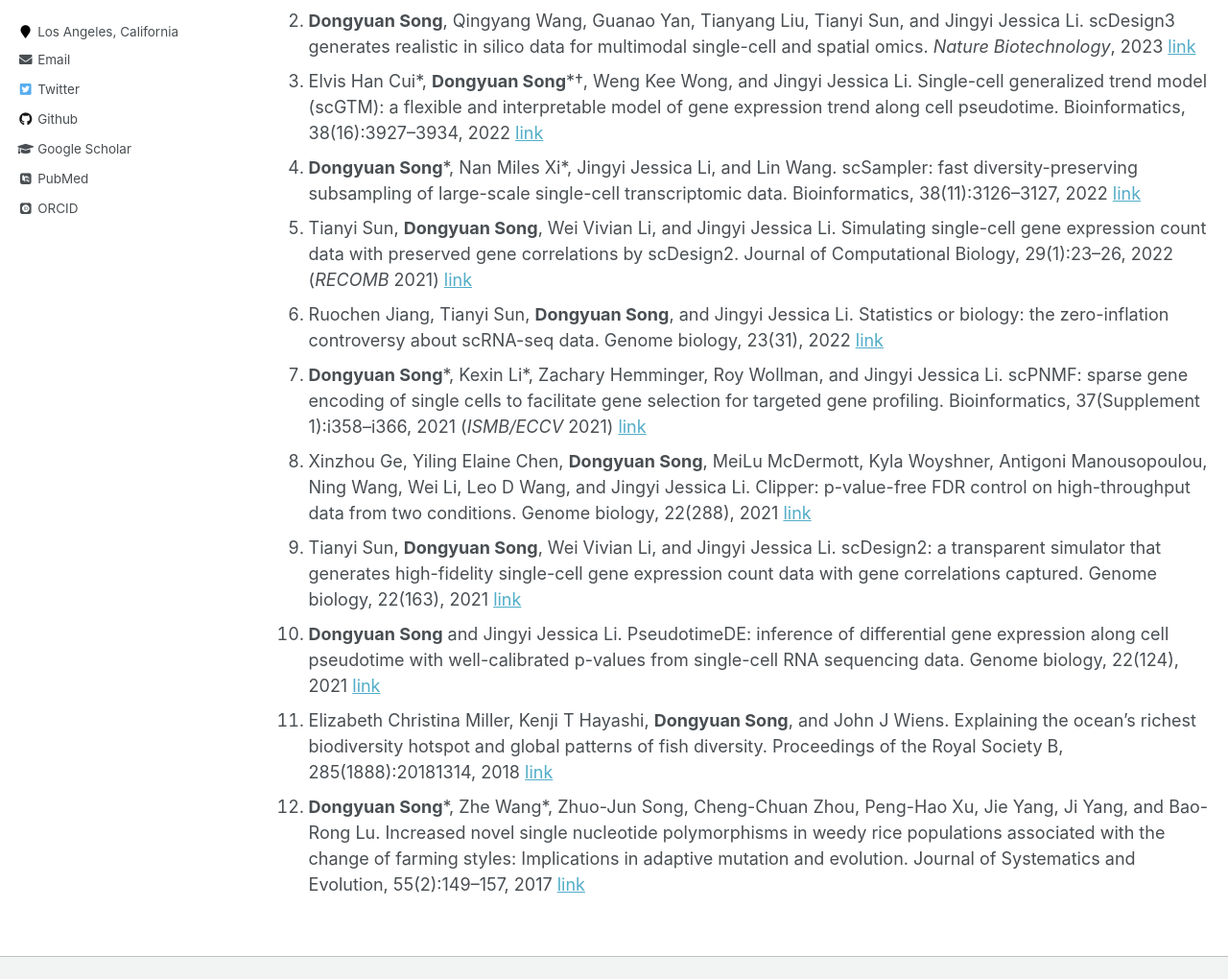
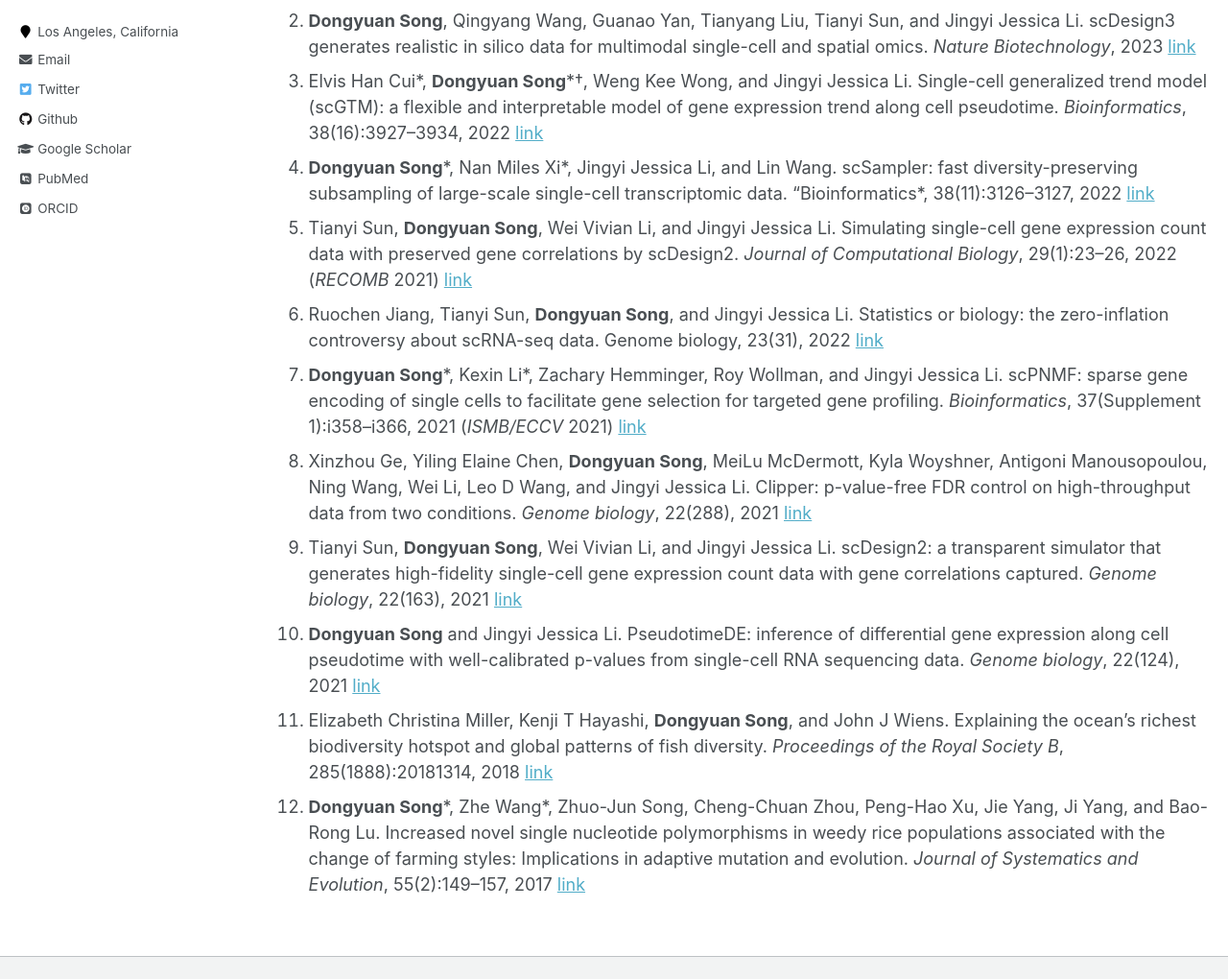
Before and after one commit to SONGDONGYUAN1994/SONGDONGYUAN1994.github.io, a Jekyll site: the page built from _pages/publications.md, in a window 1280 px wide and 1400 px high, scrolled down 463 px. Shown: the part 249-1269 px from the top of the window at 96% size. Built offline with Jekyll 4.4.1, drawn with Linux system fonts in a browser that asks for light colours; some web fonts are replaced; some of the changed lines change nothing that is shown; some of the changed text lies outside the part shown.

Commit message:
Publication

```diff
--- a/_pages/publications.md
+++ b/_pages/publications.md
@@ -19,19 +19,19 @@ author\*: equal distribution; author†: co-corresponding author
 
 ### Under review
 1. **Dongyuan Song**\*, Kexin Li\*, Xinzhou Ge, and Jingyi Jessica Li. ClusterDE: a post-clustering differential expression (DE) method robust to false-positive inflation caused by double dipping. Under review at *Nature Biotechnology*, 2023 [link](https://doi.org/10.1101/2023.07.21.550107)
-2. Qingyang Wang, Zhiqian Zhai, **Dongyuan Song**, and Jingyi Jessica Li. Review of computational methods for estimating cell potency from single-cell rna-seq data, with a detailed analysis of discrepancies between method description and code implementation. Submitted to *Nature Communications*, 2023
+2. Qingyang Wang, Zhiqian Zhai, **Dongyuan Song**, and Jingyi Jessica Li. Review of computational methods for estimating cell potency from single-cell rna-seq data, with a detailed analysis of discrepancies between method description and code implementation. Under review at *Nature Communications*, 2023
 3. Kian Hong Kock, Patrick K Kimes, Stephen S Gisselbrecht, Sachi Inukai, Sabrina K Phanor, James L Anderson, Gayatri L Ramakrishnan, Colin H Lipper, **Dongyuan Song**, Jesse V Kurland, Julia M Rogers, Raehoon Jeong, Stephen C Blacklow, Rafael A Irizarry, and Martha L Bulyk. DNA binding analysis of rare variants in homeodomains reveals novel homeodomain specificity-determining residues. Submitted to *Nature Communications*, 2023 [link](https://doi.org/10.1101/2023.06.16.545320)
 
 ### Peer reviewed
 4. Guanao Yan, **Dongyuan Song**, and Jingyi Jessica Li. scReadSim: a single-cell RNA-seq and ATAC-seq read simulator. In press at *Nature Communications*, 2023 [link](https://doi.org/10.1101/2022.05.29.493924)
 5. **Dongyuan Song**, Qingyang Wang, Guanao Yan, Tianyang Liu, Tianyi Sun, and Jingyi Jessica Li. scDesign3 generates realistic in silico data for multimodal single-cell and spatial omics. *Nature Biotechnology*, 2023 [link](https://doi.org/10.1038/s41587-023-01772-1)
-6. Elvis Han Cui\*, **Dongyuan Song**\*†, Weng Kee Wong, and Jingyi Jessica Li. Single-cell generalized trend model (scGTM): a flexible and interpretable model of gene expression trend along cell pseudotime. Bioinformatics, 38(16):3927–3934, 2022 [link](10.1093/bioinformatics/btac423)
-7. **Dongyuan Song**\*, Nan Miles Xi\*, Jingyi Jessica Li, and Lin Wang. scSampler: fast diversity-preserving subsampling of large-scale single-cell transcriptomic data. Bioinformatics, 38(11):3126–3127, 2022 [link](https://doi.org/10.1093/bioinformatics/btac271)
-8. Tianyi Sun, **Dongyuan Song**, Wei Vivian Li, and Jingyi Jessica Li. Simulating single-cell gene expression count data with preserved gene correlations by scDesign2. Journal of Computational Biology, 29(1):23–26, 2022 (*RECOMB* 2021) [link](10.1089/cmb.2021.0440)
+6. Elvis Han Cui\*, **Dongyuan Song**\*†, Weng Kee Wong, and Jingyi Jessica Li. Single-cell generalized trend model (scGTM): a flexible and interpretable model of gene expression trend along cell pseudotime. *Bioinformatics*, 38(16):3927–3934, 2022 [link](10.1093/bioinformatics/btac423)
+7. **Dongyuan Song**\*, Nan Miles Xi\*, Jingyi Jessica Li, and Lin Wang. scSampler: fast diversity-preserving subsampling of large-scale single-cell transcriptomic data. "Bioinformatics*, 38(11):3126–3127, 2022 [link](https://doi.org/10.1093/bioinformatics/btac271)
+8. Tianyi Sun, **Dongyuan Song**, Wei Vivian Li, and Jingyi Jessica Li. Simulating single-cell gene expression count data with preserved gene correlations by scDesign2. *Journal of Computational Biology*, 29(1):23–26, 2022 (*RECOMB* 2021) [link](10.1089/cmb.2021.0440)
 9. Ruochen Jiang, Tianyi Sun, **Dongyuan Song**, and Jingyi Jessica Li. Statistics or biology: the zero-inflation controversy about scRNA-seq data. Genome biology, 23(31), 2022 [link](https://doi.org/10.1186/s13059-022-02601-5)
-10. **Dongyuan Song**\*, Kexin Li\*, Zachary Hemminger, Roy Wollman, and Jingyi Jessica Li. scPNMF: sparse gene encoding of single cells to facilitate gene selection for targeted gene profiling. Bioinformatics, 37(Supplement 1):i358–i366, 2021 (*ISMB/ECCV* 2021) [link](https://doi.org/10.1093/bioinformatics/btab273)
-11. Xinzhou Ge, Yiling Elaine Chen, **Dongyuan Song**, MeiLu McDermott, Kyla Woyshner, Antigoni Manousopoulou, Ning Wang, Wei Li, Leo D Wang, and Jingyi Jessica Li. Clipper: p-value-free FDR control on high-throughput data from two conditions. Genome biology, 22(288), 2021 [link](https://doi.org/10.1186/s13059-021-02506-9)
-12. Tianyi Sun, **Dongyuan Song**, Wei Vivian Li, and Jingyi Jessica Li. scDesign2: a transparent simulator that generates high-fidelity single-cell gene expression count data with gene correlations captured. Genome biology, 22(163), 2021 [link](https://doi.org/10.1186/s13059-021-02367-2)
-13. **Dongyuan Song** and Jingyi Jessica Li. PseudotimeDE: inference of differential gene expression along cell pseudotime with well-calibrated p-values from single-cell RNA sequencing data. Genome biology, 22(124), 2021 [link](https://doi.org/10.1186/s13059-021-02341-y)
-14. Elizabeth Christina Miller, Kenji T Hayashi, **Dongyuan Song**, and John J Wiens. Explaining the ocean’s richest biodiversity hotspot and global patterns of fish diversity. Proceedings of the Royal Society B, 285(1888):20181314, 2018 [link](https://doi.org/10.1098/rspb.2018.1314)
-15. **Dongyuan Song**\*, Zhe Wang\*, Zhuo-Jun Song, Cheng-Chuan Zhou, Peng-Hao Xu, Jie Yang, Ji Yang, and Bao-Rong Lu. Increased novel single nucleotide polymorphisms in weedy rice populations associated with the change of farming styles: Implications in adaptive mutation and evolution. Journal of Systematics and Evolution, 55(2):149–157, 2017 [link](https://doi.org/10.1111/jse.12230)
+10. **Dongyuan Song**\*, Kexin Li\*, Zachary Hemminger, Roy Wollman, and Jingyi Jessica Li. scPNMF: sparse gene encoding of single cells to facilitate gene selection for targeted gene profiling. *Bioinformatics*, 37(Supplement 1):i358–i366, 2021 (*ISMB/ECCV* 2021) [link](https://doi.org/10.1093/bioinformatics/btab273)
+11. Xinzhou Ge, Yiling Elaine Chen, **Dongyuan Song**, MeiLu McDermott, Kyla Woyshner, Antigoni Manousopoulou, Ning Wang, Wei Li, Leo D Wang, and Jingyi Jessica Li. Clipper: p-value-free FDR control on high-throughput data from two conditions. *Genome biology*, 22(288), 2021 [link](https://doi.org/10.1186/s13059-021-02506-9)
+12. Tianyi Sun, **Dongyuan Song**, Wei Vivian Li, and Jingyi Jessica Li. scDesign2: a transparent simulator that generates high-fidelity single-cell gene expression count data with gene correlations captured. *Genome biology*, 22(163), 2021 [link](https://doi.org/10.1186/s13059-021-02367-2)
+13. **Dongyuan Song** and Jingyi Jessica Li. PseudotimeDE: inference of differential gene expression along cell pseudotime with well-calibrated p-values from single-cell RNA sequencing data. *Genome biology*, 22(124), 2021 [link](https://doi.org/10.1186/s13059-021-02341-y)
+14. Elizabeth Christina Miller, Kenji T Hayashi, **Dongyuan Song**, and John J Wiens. Explaining the ocean’s richest biodiversity hotspot and global patterns of fish diversity. *Proceedings of the Royal Society B*, 285(1888):20181314, 2018 [link](https://doi.org/10.1098/rspb.2018.1314)
+15. **Dongyuan Song**\*, Zhe Wang\*, Zhuo-Jun Song, Cheng-Chuan Zhou, Peng-Hao Xu, Jie Yang, Ji Yang, and Bao-Rong Lu. Increased novel single nucleotide polymorphisms in weedy rice populations associated with the change of farming styles: Implications in adaptive mutation and evolution. *Journal of Systematics and Evolution*, 55(2):149–157, 2017 [link](https://doi.org/10.1111/jse.12230)
```
